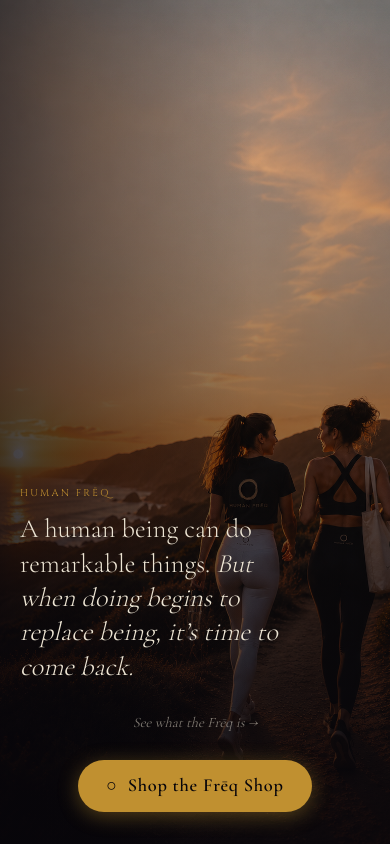
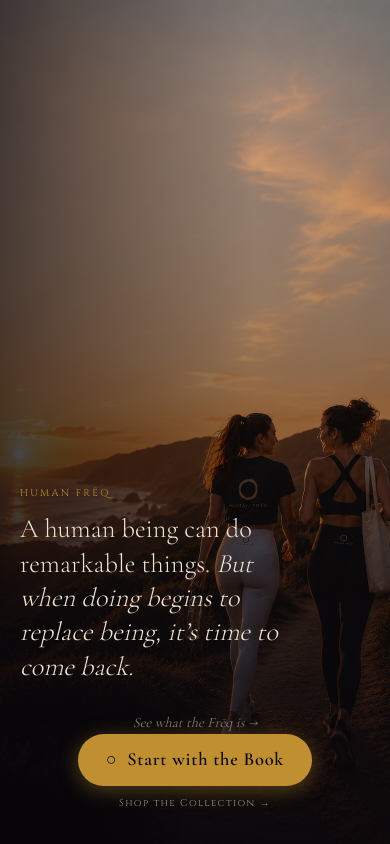
Before and after one commit to ericjmedler-glitch/humanfreq-web, a Next.js app: page / in a window 390 px wide. Built offline with nearby package versions, Linux system fonts and the light colour scheme; no server answers; a web font is replaced by a local one.

Commit message:
fix: remove scarcity language; mobile hero CTA book-first

```diff
--- a/app/page.tsx
+++ b/app/page.tsx
@@ -299,10 +299,10 @@
 
 // ── Panel 3: Founders Tee ─────────────────────────────────────────────────────
 // The image already carries its own headline + body, so we show it whole and
-// never overlay duplicate copy. Only the scarcity caption + amber CTA are added.
+// never overlay duplicate copy. A caption and amber CTA are added below the image.
 function FoundersTeePanel() {
   const caption =
-    "It carries marks the rest of the collection won't. Small things, on the sleeve, that mean something. This is the only tee that will ever wear them.";
+    "It carries small marks on the sleeve that mean something — a quiet reminder of where HUMAN FRĒQ began.";
 
   return (
     <section
@@ -399,8 +399,31 @@
   );
 }
 
-// ── CTA bar — identical position on every mobile panel ───────────────────────
+// ── CTA bar — position on every mobile panel ─────────────────────────────────
+// Hero panel: Book-first (primary amber button), shop secondary (text link).
+// All other panels: Shop (primary amber button), Eric's story (text link).
 function PanelCTA({ isHero = false }: { isHero?: boolean }) {
+  if (isHero) {
+    return (
+      <div style={{ position: "absolute", bottom: "32px", left: 0, right: 0, display: "flex", flexDirection: "column", alignItems: "center", gap: "10px", padding: "0 20px" }}>
+        <Link
+          href="/book"
+          style={{ display: "inline-flex", alignItems: "center", gap: "10px", backgroundColor: "var(--color-amber)", color: "#07050a", borderRadius: "9999px", padding: "0 28px", minHeight: "52px", fontFamily: "var(--font-cormorant), Georgia, serif", fontSize: "1.15rem", fontWeight: 600, letterSpacing: "0.04em", textDecoration: "none", boxShadow: "0 4px 20px rgba(192,144,48,0.4)", whiteSpace: "nowrap" }}
+        >
+          <span aria-hidden="true" style={{ fontSize: "1.1rem", lineHeight: 1 }}>○</span>
+          Start with the Book
+        </Link>
+        <a
+          href={SHOP_URL}
+          target="_blank"
+          rel="noopener noreferrer"
+          style={{ fontFamily: "var(--font-cinzel), serif", fontSize: "0.62rem", letterSpacing: "0.14em", color: "var(--color-hero-text)", opacity: 0.6, textDecoration: "none" }}
+        >
+          Shop the Collection &#x2192;
+        </a>
+      </div>
+    );
+  }
   return (
     <div style={{ position: "absolute", bottom: "32px", left: 0, right: 0, display: "flex", flexDirection: "column", alignItems: "center", gap: "10px", padding: "0 20px" }}>
       <a
@@ -412,14 +435,12 @@
         <span aria-hidden="true" style={{ fontSize: "1.1rem", lineHeight: 1 }}>○</span>
         Shop the Fr&#x113;q Shop
       </a>
-      {isHero ? null : (
       <Link
         href="/story"
         style={{ fontFamily: "var(--font-cinzel), serif", fontSize: "0.62rem", letterSpacing: "0.14em", color: "var(--color-hero-text)", opacity: 0.5, textDecoration: "none" }}
       >
         Eric&rsquo;s story
       </Link>
-      )}
     </div>
   );
 }
```
Lines whose indentation alone changed are shown as unchanged.
